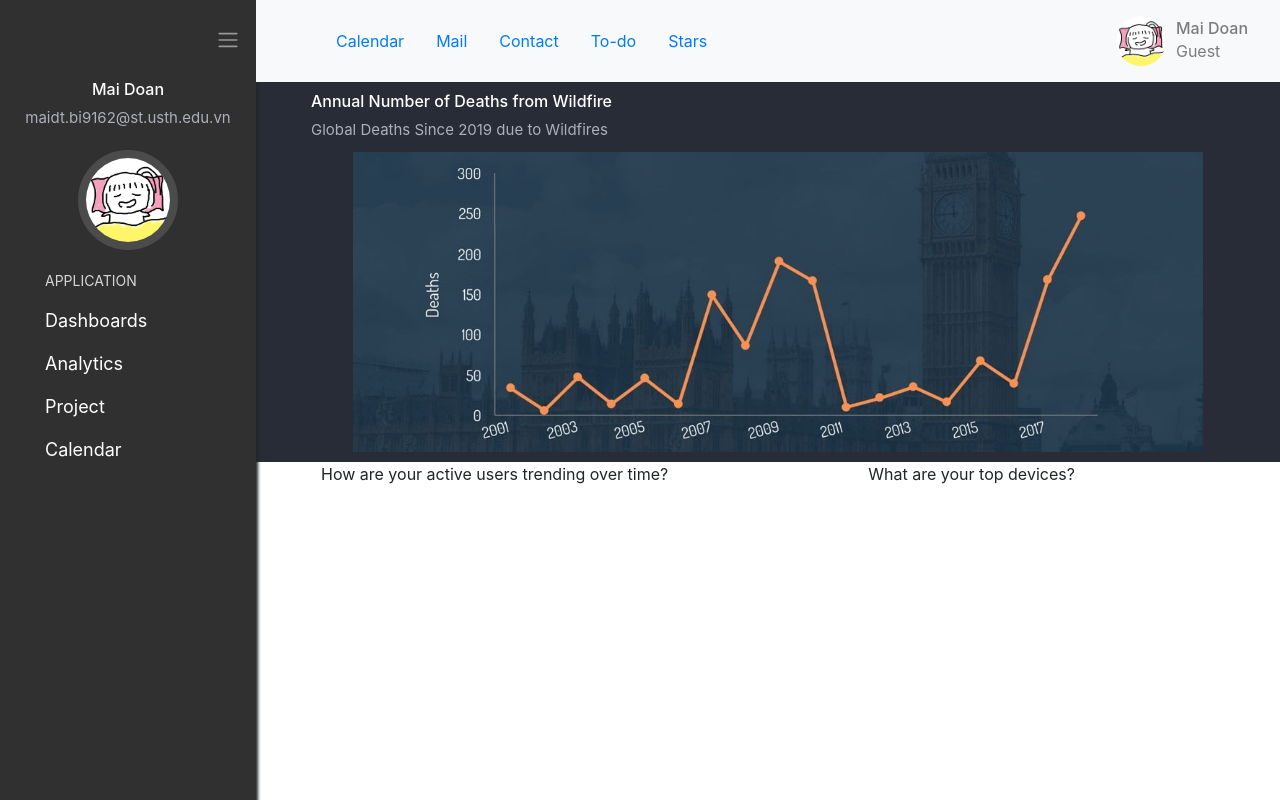
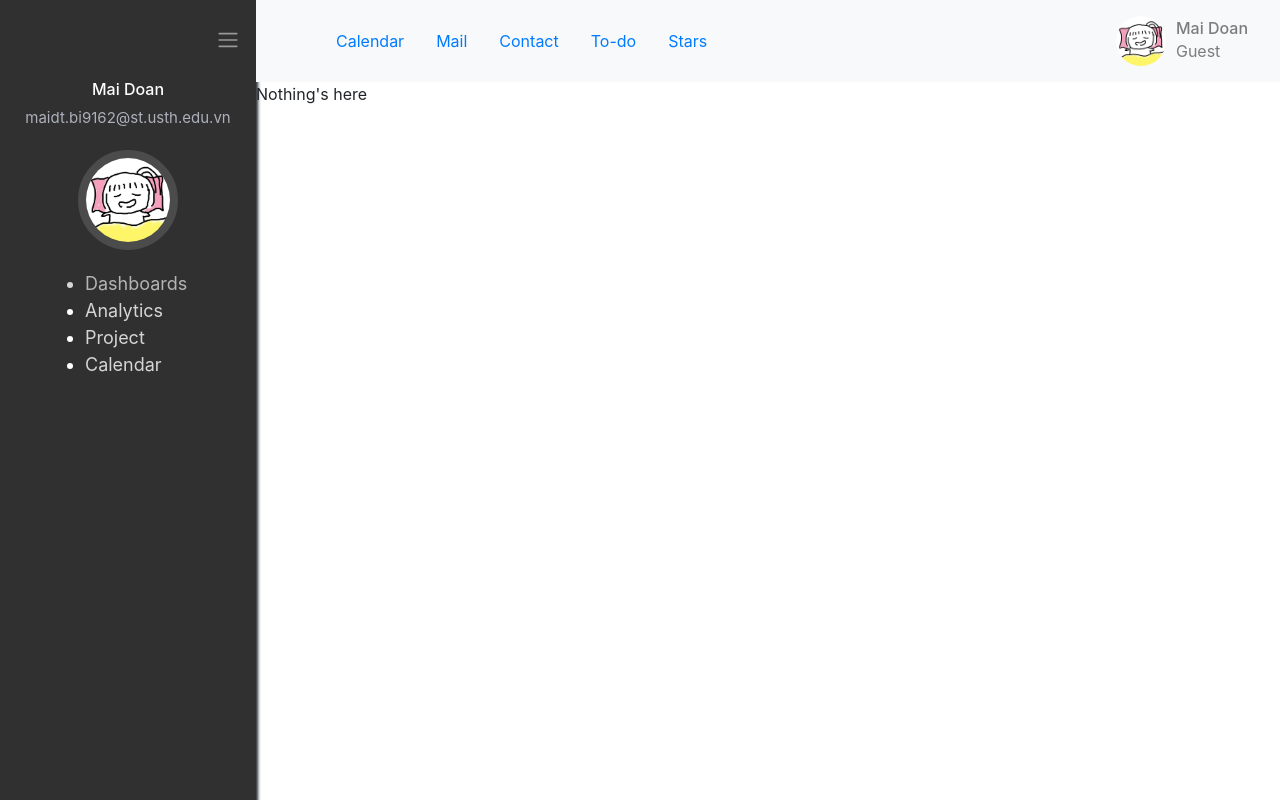
Before and after one commit to chalalala/analytical-app, a React (Create React App) app: page / in a window 1280 px wide. Built offline with nearby package versions, Linux system fonts and the light colour scheme.

Commit message:
Add react-router-dom

```diff
--- a/src/App.js
+++ b/src/App.js
@@ -3,13 +3,15 @@ import './App.css';
 import 'bootstrap/dist/css/bootstrap.css';
 import {Image, Row, Col, Navbar, Container, Nav, ListGroup} from 'react-bootstrap';
 import { FontAwesomeIcon } from '@fortawesome/react-fontawesome';
+import ReactDOM from 'react-dom';
+import {  BrowserRouter as Router, Switch, Route, Link} from "react-router-dom";
 
 class App extends Component {
   render(){
     return (
+      <Router>
       <div className="App">
         <div id="sidebar">
-
           <nav className="navbar navbar-dark">
               <span class="navbar-toggler-icon ml-auto"
                 onClick={hideSidebar}
@@ -24,11 +26,14 @@ class App extends Component {
           </div>
 
           <div id="ref">
-            <p style={{opacity:0.8,fontSize:14}}>APPLICATION</p>
-            <p className="navg">Dashboards</p>
-            <p className="navg">Analytics</p>
-            <p className="navg">Project</p>
-            <p className="navg">Calendar</p>
+            <ul>
+              <li style={{opacity:0.8}}><Link to ="/" style={styles.linkStyle}>Dashboards</Link></li>
+              <li >
+                <Link to ="/analytic" style={styles.linkStyle}>Analytics</Link>
+              </li>
+              <li><Link to ="/project"style={styles.linkStyle}>Project</Link></li>
+              <li><Link to ="/calendar" style={styles.linkStyle}>Calendar</Link></li>
+            </ul>
           </div>
         </div>
 
@@ -57,7 +62,47 @@ class App extends Component {
               </Navbar.Text>
           </Navbar>
         </Navbar>
+        <Switch>
+          <Route path="/analytic">
+            <Analytic />
+          </Route>
+          <Route path="/project">
+            <Project />
+          </Route>
+          <Route path="/calendar">
+            <Calendar />
+          </Route>
+          <Route path="/">
+            <Home />
+          </Route>
+        </Switch>
 
+          {/* <Row>
+            <Col lg="7" style={{textAlign:'left'}}>
+              <p style={{marginLeft:50}}>How are your active users trending over time?</p>
+            </Col>
+
+            <Col lg="5" style={{textAlign:'left'}}>
+              <p>What are your top devices?</p>
+            </Col>
+          </Row>      */}
+      </div>
+      </Router>
+    )
+  }
+}
+function Home(){
+  return (
+    <div>
+    <p>Nothing's here</p>
+    </div>
+  );
+}
+function Calendar(){
+  return <h2>Calendar</h2>
+}
+function Analytic(){
+  return (
     <div className="content show" id="Analytics">
       <div className="graph-wrapper">
         <Row>
@@ -72,27 +117,12 @@ class App extends Component {
           </div>
         </Row>
       </div>
-
-          <Row>
-            <Col lg="7" style={{textAlign:'left'}}>
-              <p style={{marginLeft:50}}>How are your active users trending over time?</p>
-            </Col>
-
-            <Col lg="5" style={{textAlign:'left'}}>
-              <p>What are your top devices?</p>
-            </Col>
-          </Row>
     </div>
-
-        <div className="content" id="Dashboards">
-          <p>Nothing's here</p>
-        </div>
-
-      </div>
-    )
+  );
 }
+function Project(){
+  return <h2>Project</h2>
 }
-
 const user = {
   name: 'Mai Doan',
   contact: 'maidt.bi9162@st.usth.edu.vn',
@@ -117,18 +147,12 @@ var showSidebar = () => {
   document.getElementById("hideToggler").style.display = "block";
 }
 
-var displayContent = () => {
-  var container = document.getElementById("ref");
-  var navigator = container.getElementsByClassName("navg");
-  for (var i=0;i<navigator.length;i++){
-    navigator[i].addEventListener("click",function(){
-      var current = document.querySelector("show");
-      current.className = current.className.replace(" show","");
-      document.getElementById(navigator[i].innerHTML).className += " show";
-    })
+export default App;
+
+let styles = {
+  linkStyle:{
+    textDecoration: 'none',
+    color: "white",
+    opacity: 0.8
   }
-}
-
-// displayContent();
-
-export default App;
+};
```
Lines whose indentation alone changed are shown as unchanged.
